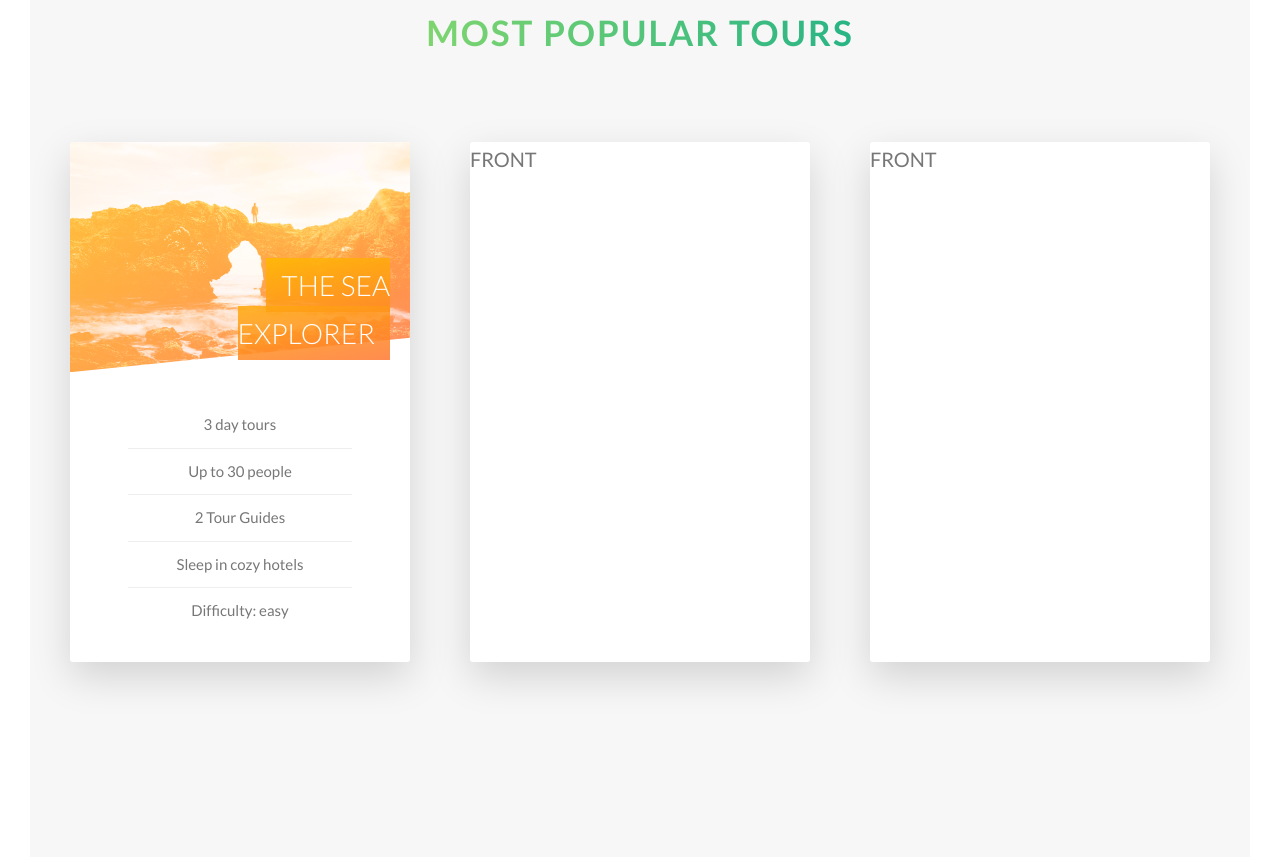
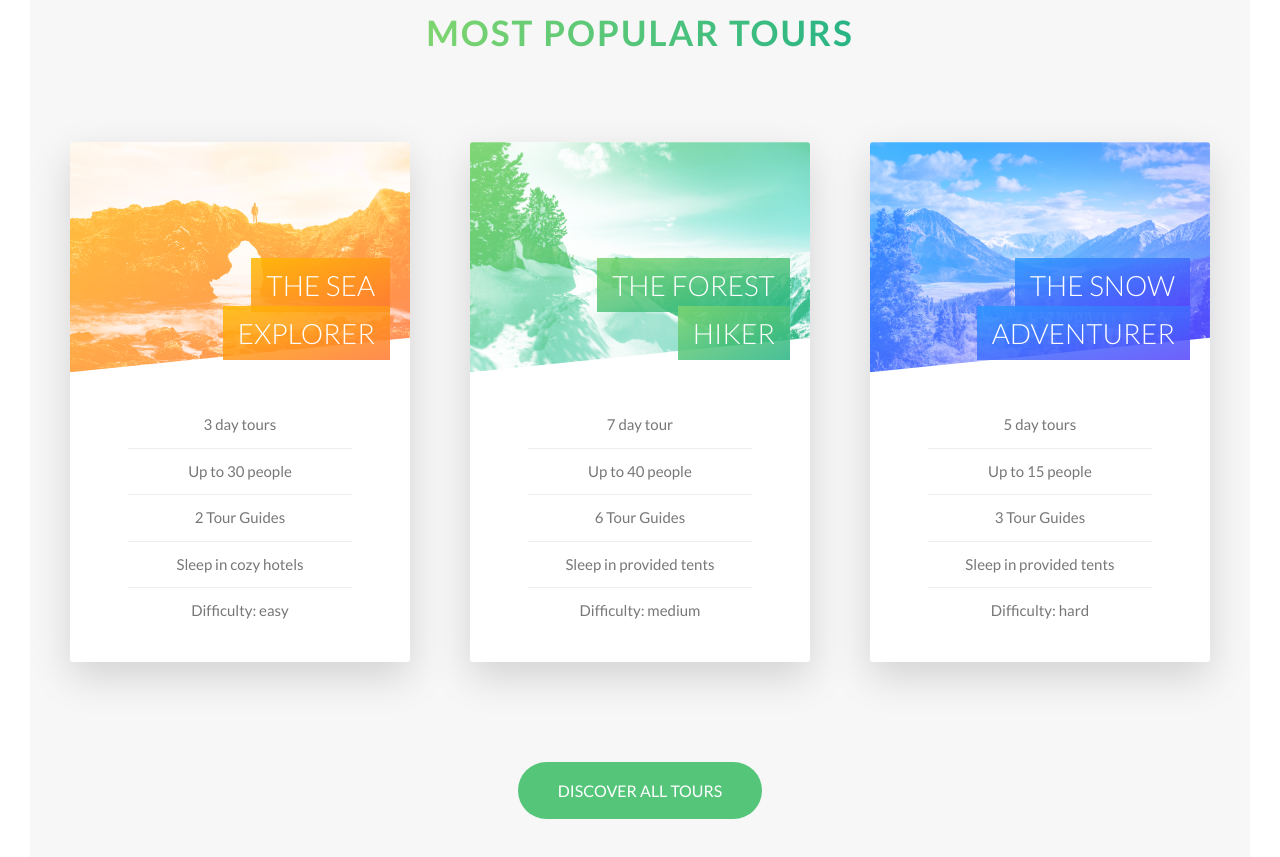
Before and after one commit to RickBr0wn/natours, a website: page index.html in a window 1280 px wide. Shown: the part 2478-3335 px from the top of the page. Drawn offline with Linux system fonts and the light colour scheme.

Commit message:
Tours section completed

```diff
--- a/index.html
+++ b/index.html
@@ -143,16 +143,9 @@
                       <div class="card__price-box">
                           <p class="card__price-only">Only</p>
                           <div class="card__price-value">£297</div>
-
+                          <a href="#" class="btn btn--white">Book Now!</a>
                       </div>
                     </div>
-                    <!-- <div class="card__cta">
-                      <div class="card__price-box">
-                        <p class="card__price-only">Only</p>
-                        <div class="card__price-value">£297</div>
-                      </div>
-                      <a href="#" class="btn btn--white">Book Now!</a>
-                    </div> -->
                   </div>
               </div>
             </div>
@@ -160,10 +153,32 @@
             <div class="col-1-of-3">
               <div class="card">
                   <div class="card__side card__side--front">
-                      FRONT
+                    <div class="card__picture card__picture--2">
+                      &nbsp;
+                    </div>
+                    <h4 class="card__heading">
+                      <span class="card__heading-span card__heading-span--2">
+                        The forest hiker
+                      </span>
+                    </h4>
+                    <div class="card__details">
+                      <ul>
+                        <li>7 day tour</li>
+                        <li>Up to 40 people</li>
+                        <li>6 Tour Guides</li>
+                        <li>Sleep in provided tents</li>
+                        <li>Difficulty: medium</li>
+                      </ul>
+                    </div>
                   </div>
                   <div class="card__side card__side--back card__side--back--2">
-
+                    <div class="card__cta">
+                      <div class="card__price-box">
+                          <p class="card__price-only">Only</p>
+                          <div class="card__price-value">£497</div>
+                          <a href="#" class="btn btn--white">Book Now!</a>
+                      </div>
+                    </div>
                   </div>
               </div>
             </div>
@@ -171,16 +186,43 @@
             <div class="col-1-of-3">
               <div class="card">
                   <div class="card__side card__side--front">
-                        FRONT
+                    <div class="card__picture card__picture--3">
+                      &nbsp;
+                    </div>
+                    <h4 class="card__heading">
+                      <span class="card__heading-span card__heading-span--3">
+                        The snow adventurer
+                      </span>
+                    </h4>
+                    <div class="card__details">
+                      <ul>
+                        <li>5 day tours</li>
+                        <li>Up to 15 people</li>
+                        <li>3 Tour Guides</li>
+                        <li>Sleep in provided tents</li>
+                        <li>Difficulty: hard</li>
+                      </ul>
+                    </div>
                   </div>
                   <div class="card__side card__side--back card__side--back--3">
-
+                    <div class="card__cta">
+                      <div class="card__price-box">
+                          <p class="card__price-only">Only</p>
+                          <div class="card__price-value">£897</div>
+                          <a href="#" class="btn btn--white">Book Now!</a>
+                      </div>
+                    </div>
                   </div>
               </div>
             </div>
 
 
           </div>
+
+          <div class="u-center-text u-margin-top-huge">
+            <a href="" class="btn btn--green">Discover all tours</a>
+          </div>
+
         </section>
 
       </main>
--- a/sass/base/_utilities.scss
+++ b/sass/base/_utilities.scss
@@ -1,7 +1,8 @@
 .u-center-text { text-align: center; }
 
 .u-margin-bottom-small { margin-bottom: 1.5rem; }
+.u-margin-bottom-medium { margin-bottom: 4rem; }
+.u-margin-bottom-big { margin-bottom: 8rem; }
 
-.u-margin-bottom-medium { margin-bottom: 4rem; }
-
-.u-margin-bottom-big { margin-bottom: 8rem; }
+.u-margin-top-big { margin-top: 8rem };
+.u-margin-top-huge { margin-top: 10rem };
--- a/sass/components/_button.scss
+++ b/sass/components/_button.scss
@@ -53,6 +53,15 @@
       background-color: $color-white;
     }
   }
+
+  &--green {
+    background-color: $color-primary;
+    color: $color-white;
+
+    &::after {
+      background-color: $color-primary;
+    }
+  }
 }
 
 .btn-text {
--- a/sass/components/_card.scss
+++ b/sass/components/_card.scss
@@ -20,21 +20,31 @@
 
     &--front {
       background-color: $color-white;
+      z-index: 2;
+
+      &:hover {
+        z-index: 1;
+      }
     }
 
     &--back {
       transform: rotateY(180deg);
+      z-index: 1;
+
+      &:hover {
+        z-index: 2;
+      }
 
       &--1 {
         background-image: linear-gradient(to right bottom, $color-secondary-light, $color-secondary-dark);
       }
 
       &--2 {
-        background-image: linear-gradient(to right bottom, $color-tertiary-light, $color-tertiary-dark);
+        background-image: linear-gradient(to right bottom, $color-primary-light, $color-primary-dark);
       }
 
       &--3 {
-        background-image: linear-gradient(to right bottom, $color-primary-light, $color-primary-dark);
+        background-image: linear-gradient(to right bottom, $color-tertiary-light, $color-tertiary-dark);
       }
     }
   }
@@ -60,11 +70,11 @@
     }
 
     &--2 {
-      background-image: linear-gradient(to right bottom, $color-tertiary-light, $color-tertiary-dark), url('../img/nat-6.jpg');
+      background-image: linear-gradient(to right bottom, $color-primary-light, $color-primary-dark), url('../img/nat-7.jpg');
     }
 
     &--3 {
-      background-image: linear-gradient(to right bottom, $color-primary-light, $color-primary-dark), url('../img/nat-7.jpg');
+      background-image: linear-gradient(to right bottom, $color-tertiary-light, $color-tertiary-dark), url('../img/nat-6.jpg');
     }
   }
 
@@ -81,11 +91,27 @@
   }
 
   &__heading-span {
-    padding: 1rem 1.5rem;k: clone;
+    padding: 1rem 1.5rem;
+    box-decoration-break: clone;
+
     &--1 {
       background-image: linear-gradient(to right bottom,
         rgba($color-secondary-light, .85),
         rgba($color-secondary-dark, .85)
+        );
+    }
+
+    &--2 {
+      background-image: linear-gradient(to right bottom,
+        rgba($color-primary-light, .85),
+        rgba($color-primary-dark, .85)
+        );
+    }
+
+    &--3 {
+      background-image: linear-gradient(to right bottom,
+        rgba($color-tertiary-light, .85),
+        rgba($color-tertiary-dark, .85)
         );
     }
   }
@@ -112,10 +138,29 @@
 
   // Back side styling
   &__cta {
-    // position: absolute;
-    // top: 50%;
-    // left: 50%;
-    // transform: translate((-50%, -50%))
+    backface-visibility: hidden;
+    position: absolute;
+    top: 50%;
+    left: 50%;
+    transform: translate((-50%, -50%));
+    z-index: 100;
+    width: 90%;
+    text-align: center;
   }
 
+  &__price-box {
+    text-align: center;
+    color: $color-white;
+  }
+
+  &__price-only {
+    font-size: 1.4rem;
+    text-transform: uppercase;
+  }
+
+  &__price-value {
+    font-size: 6rem;
+    font-weight: 100;
+    margin-bottom: 8rem;
+  }
 }
--- a/sass/pages/_home.scss
+++ b/sass/pages/_home.scss
@@ -24,6 +24,6 @@
 
 .section-tours {
   background-color: $color-grey-light-1;
-  padding: 25rem 0 50rem 0;
+  padding: 25rem 0 15rem 0;
   margin-top: -10rem;
 }
```
Also changed, not shown: css/style.css. Lines whose indentation alone changed are shown as unchanged.
